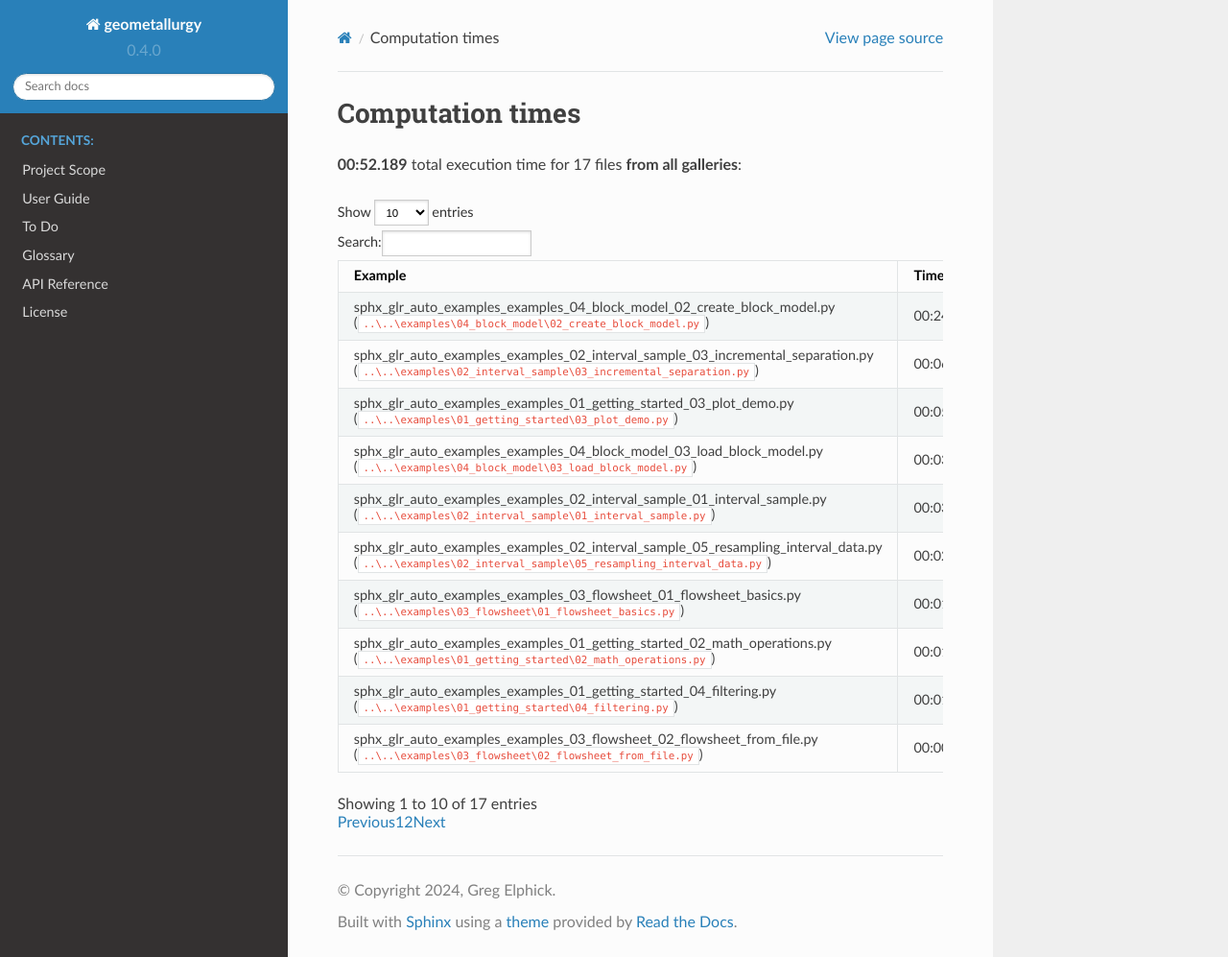
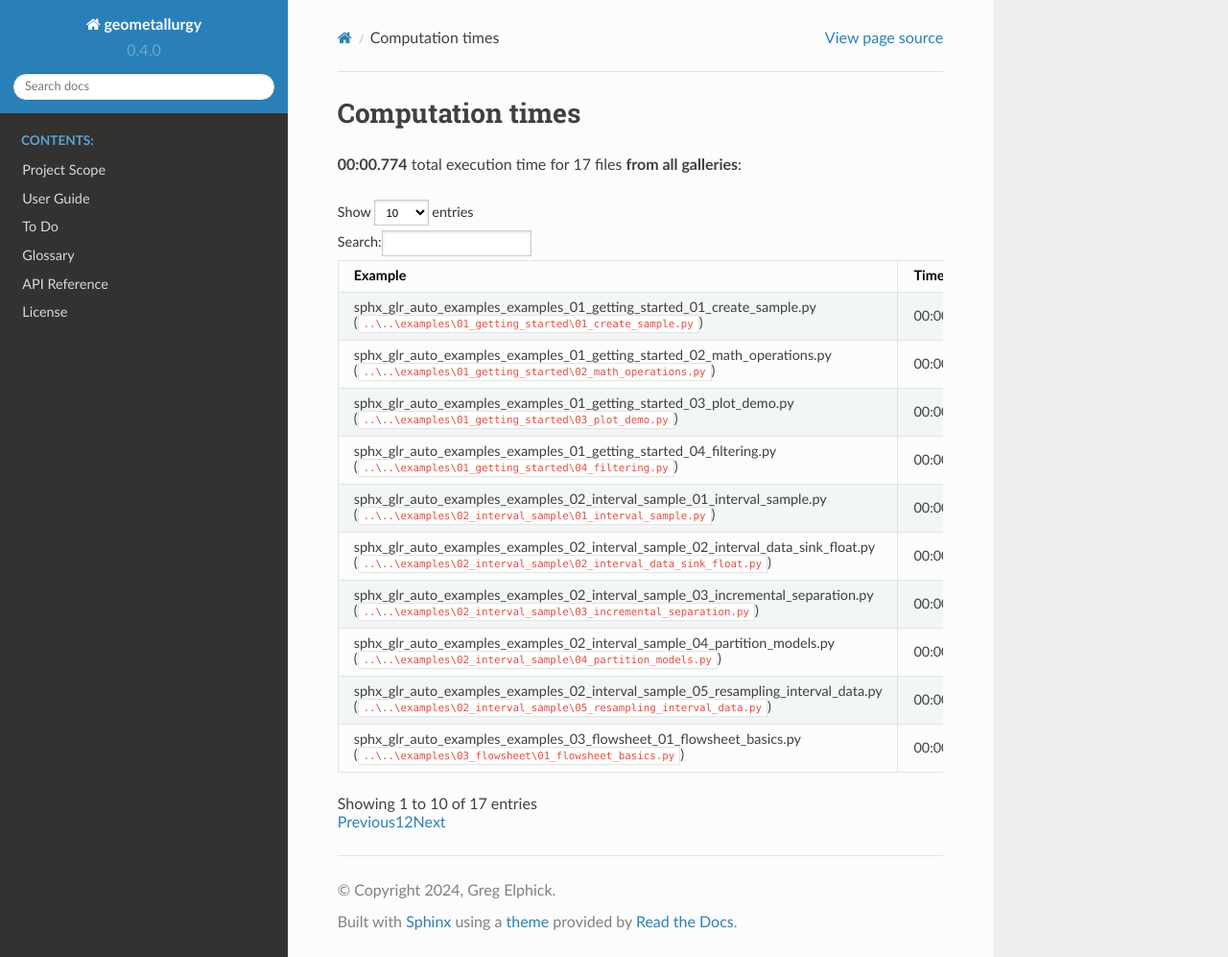
Before and after one commit to elphick/geometallurgy, a Sphinx documentation site: the page built from docs/source/sg_execution_times.rst, in a window 1280 px wide and 997 px high. Shown: the whole window at 96% size. Built offline with Sphinx 7.4.7 and the Read the Docs theme 2.0.0, drawn with Linux system fonts in a browser that asks for light colours; pages that are not in the unit, such as notebooks, are missing from menus; a script that is not in the unit is left out; the version number is read from the project's files by our own code.

```diff
--- a/docs/source/sg_execution_times.rst
+++ b/docs/source/sg_execution_times.rst
@@ -6,7 +6,7 @@
 
 Computation times
 =================
-**00:52.189** total execution time for 17 files **from all galleries**:
+**00:00.774** total execution time for 17 files **from all galleries**:
 
 .. container::
 
@@ -32,54 +32,54 @@
    * - Example
      - Time
      - Mem (MB)
-   * - :ref:`sphx_glr_auto_examples_examples_04_block_model_02_create_block_model.py` (``..\..\examples\04_block_model\02_create_block_model.py``)
-     - 00:24.204
+   * - :ref:`sphx_glr_auto_examples_examples_01_getting_started_01_create_sample.py` (``..\..\examples\01_getting_started\01_create_sample.py``)
+     - 00:00.774
+     - 0.0
+   * - :ref:`sphx_glr_auto_examples_examples_01_getting_started_02_math_operations.py` (``..\..\examples\01_getting_started\02_math_operations.py``)
+     - 00:00.000
+     - 0.0
+   * - :ref:`sphx_glr_auto_examples_examples_01_getting_started_03_plot_demo.py` (``..\..\examples\01_getting_started\03_plot_demo.py``)
+     - 00:00.000
+     - 0.0
+   * - :ref:`sphx_glr_auto_examples_examples_01_getting_started_04_filtering.py` (``..\..\examples\01_getting_started\04_filtering.py``)
+     - 00:00.000
+     - 0.0
+   * - :ref:`sphx_glr_auto_examples_examples_02_interval_sample_01_interval_sample.py` (``..\..\examples\02_interval_sample\01_interval_sample.py``)
+     - 00:00.000
+     - 0.0
+   * - :ref:`sphx_glr_auto_examples_examples_02_interval_sample_02_interval_data_sink_float.py` (``..\..\examples\02_interval_sample\02_interval_data_sink_float.py``)
+     - 00:00.000
      - 0.0
    * - :ref:`sphx_glr_auto_examples_examples_02_interval_sample_03_incremental_separation.py` (``..\..\examples\02_interval_sample\03_incremental_separation.py``)
-     - 00:06.139
+     - 00:00.000
      - 0.0
-   * - :ref:`sphx_glr_auto_examples_examples_01_getting_started_03_plot_demo.py` (``..\..\examples\01_getting_started\03_plot_demo.py``)
-     - 00:05.392
+   * - :ref:`sphx_glr_auto_examples_examples_02_interval_sample_04_partition_models.py` (``..\..\examples\02_interval_sample\04_partition_models.py``)
+     - 00:00.000
+     - 0.0
+   * - :ref:`sphx_glr_auto_examples_examples_02_interval_sample_05_resampling_interval_data.py` (``..\..\examples\02_interval_sample\05_resampling_interval_data.py``)
+     - 00:00.000
+     - 0.0
+   * - :ref:`sphx_glr_auto_examples_examples_03_flowsheet_01_flowsheet_basics.py` (``..\..\examples\03_flowsheet\01_flowsheet_basics.py``)
+     - 00:00.000
+     - 0.0
+   * - :ref:`sphx_glr_auto_examples_examples_03_flowsheet_02_flowsheet_from_file.py` (``..\..\examples\03_flowsheet\02_flowsheet_from_file.py``)
+     - 00:00.000
+     - 0.0
+   * - :ref:`sphx_glr_auto_examples_examples_03_flowsheet_03_filtering_flowsheet.py` (``..\..\examples\03_flowsheet\03_filtering_flowsheet.py``)
+     - 00:00.000
+     - 0.0
+   * - :ref:`sphx_glr_auto_examples_examples_04_block_model_01_consuming_omf.py` (``..\..\examples\04_block_model\01_consuming_omf.py``)
+     - 00:00.000
+     - 0.0
+   * - :ref:`sphx_glr_auto_examples_examples_04_block_model_02_create_block_model.py` (``..\..\examples\04_block_model\02_create_block_model.py``)
+     - 00:00.000
      - 0.0
    * - :ref:`sphx_glr_auto_examples_examples_04_block_model_03_load_block_model.py` (``..\..\examples\04_block_model\03_load_block_model.py``)
-     - 00:03.880
-     - 0.0
-   * - :ref:`sphx_glr_auto_examples_examples_02_interval_sample_01_interval_sample.py` (``..\..\examples\02_interval_sample\01_interval_sample.py``)
-     - 00:03.113
-     - 0.0
-   * - :ref:`sphx_glr_auto_examples_examples_02_interval_sample_05_resampling_interval_data.py` (``..\..\examples\02_interval_sample\05_resampling_interval_data.py``)
-     - 00:02.479
-     - 0.0
-   * - :ref:`sphx_glr_auto_examples_examples_03_flowsheet_01_flowsheet_basics.py` (``..\..\examples\03_flowsheet\01_flowsheet_basics.py``)
-     - 00:01.503
-     - 0.0
-   * - :ref:`sphx_glr_auto_examples_examples_01_getting_started_02_math_operations.py` (``..\..\examples\01_getting_started\02_math_operations.py``)
-     - 00:01.166
-     - 0.0
-   * - :ref:`sphx_glr_auto_examples_examples_01_getting_started_04_filtering.py` (``..\..\examples\01_getting_started\04_filtering.py``)
-     - 00:01.073
-     - 0.0
-   * - :ref:`sphx_glr_auto_examples_examples_03_flowsheet_02_flowsheet_from_file.py` (``..\..\examples\03_flowsheet\02_flowsheet_from_file.py``)
-     - 00:00.956
-     - 0.0
-   * - :ref:`sphx_glr_auto_examples_examples_03_flowsheet_03_filtering_flowsheet.py` (``..\..\examples\03_flowsheet\03_filtering_flowsheet.py``)
-     - 00:00.664
-     - 0.0
-   * - :ref:`sphx_glr_auto_examples_examples_02_interval_sample_04_partition_models.py` (``..\..\examples\02_interval_sample\04_partition_models.py``)
-     - 00:00.554
-     - 0.0
-   * - :ref:`sphx_glr_auto_examples_examples_02_interval_sample_02_interval_data_sink_float.py` (``..\..\examples\02_interval_sample\02_interval_data_sink_float.py``)
-     - 00:00.399
-     - 0.0
-   * - :ref:`sphx_glr_auto_examples_examples_01_getting_started_01_create_sample.py` (``..\..\examples\01_getting_started\01_create_sample.py``)
-     - 00:00.331
-     - 0.0
-   * - :ref:`sphx_glr_auto_examples_examples_04_block_model_01_consuming_omf.py` (``..\..\examples\04_block_model\01_consuming_omf.py``)
-     - 00:00.215
+     - 00:00.000
      - 0.0
    * - :ref:`sphx_glr_auto_examples_examples_05_mass_balance_01_mass_balance.py` (``..\..\examples\05_mass_balance\01_mass_balance.py``)
-     - 00:00.063
+     - 00:00.000
      - 0.0
    * - :ref:`sphx_glr_auto_examples_examples_06_map_01_mapping.py` (``..\..\examples\06_map\01_mapping.py``)
-     - 00:00.056
+     - 00:00.000
      - 0.0
```
Also changed, not shown: 4 other files.
